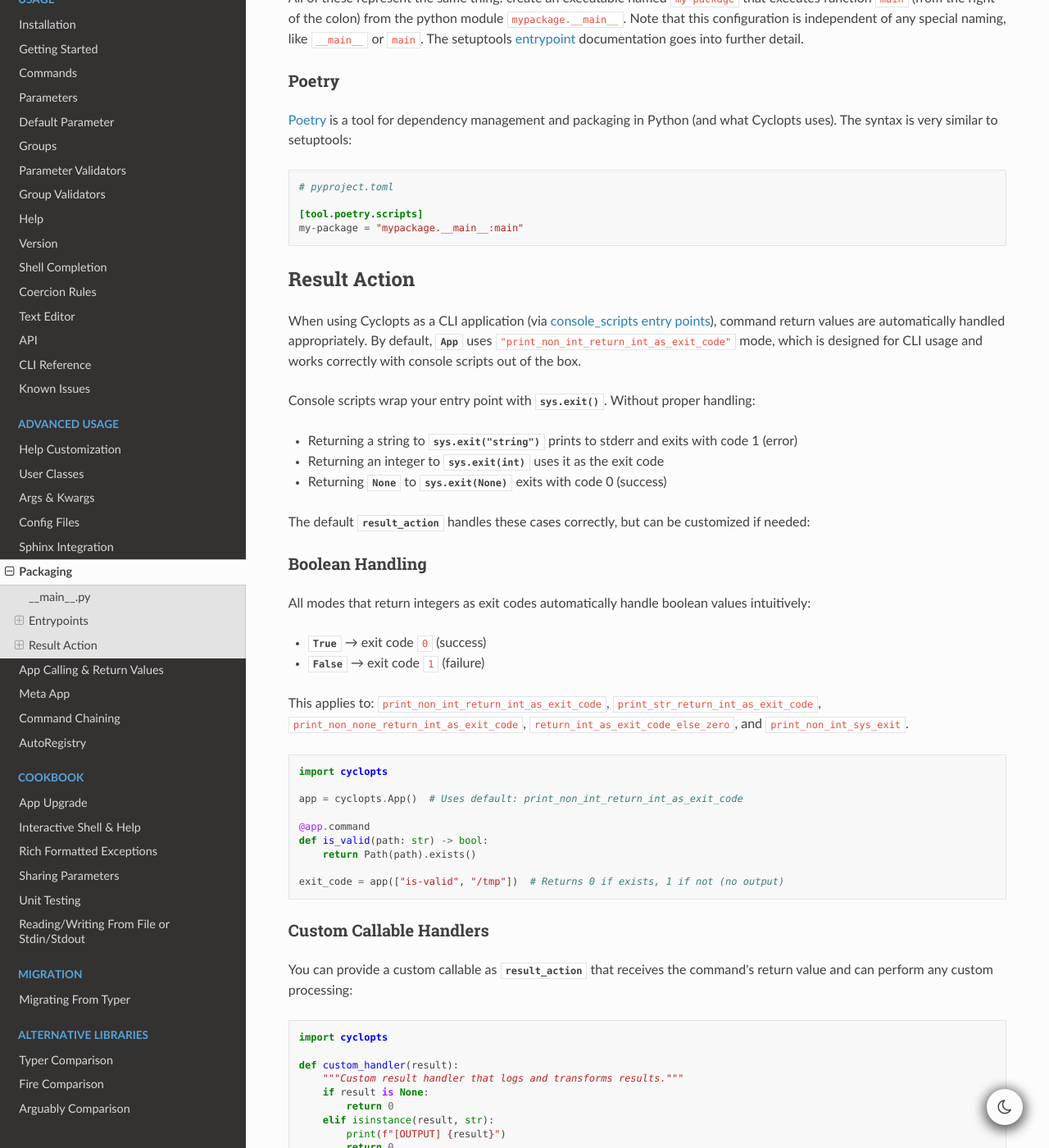
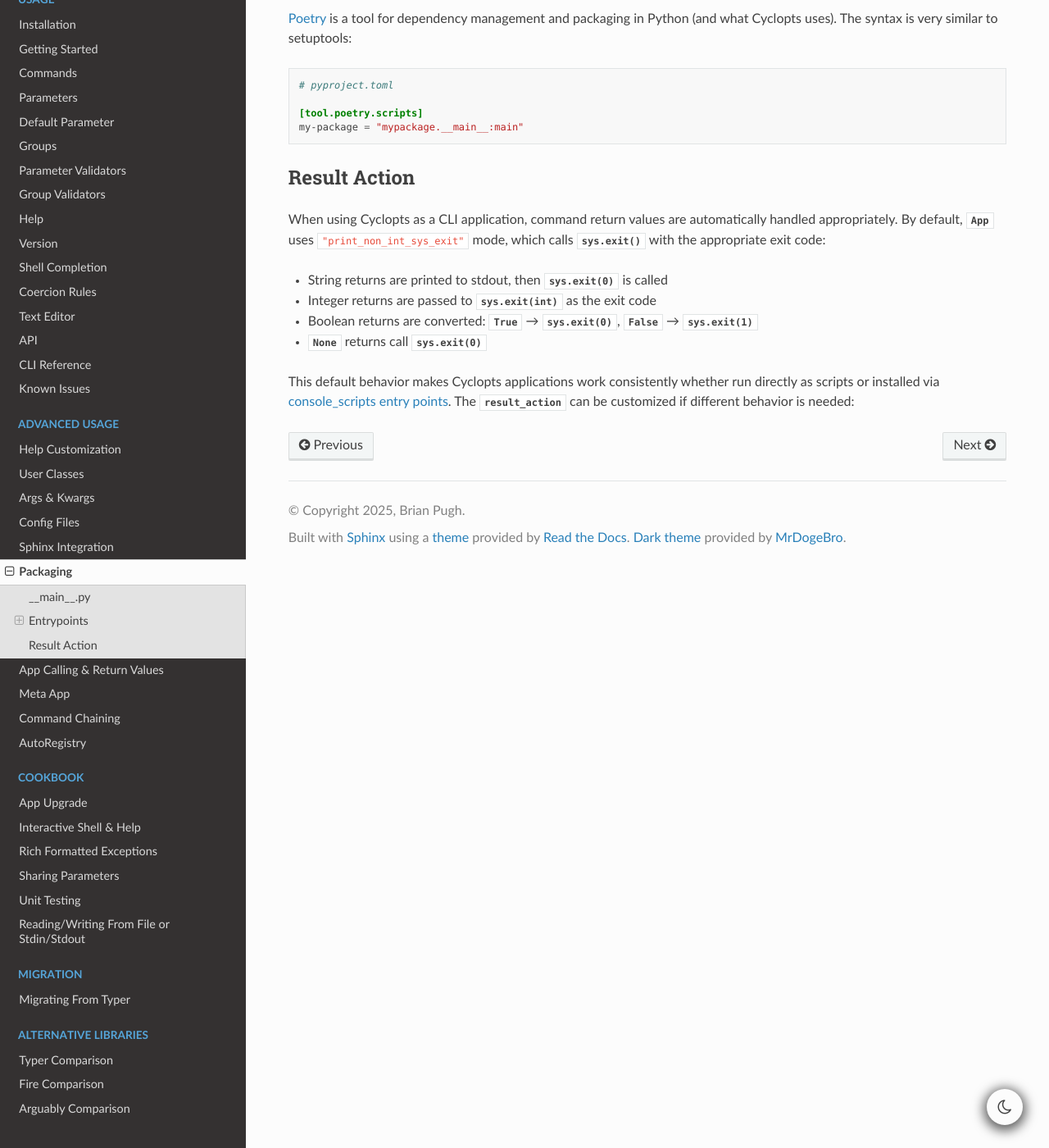
Before and after one commit to BrianPugh/cyclopts, a Sphinx documentation site: the page built from docs/source/packaging.rst, in a window 1280 px wide and 1400 px high, scrolled down 1822 px. Shown: the whole window at 82% size. Built offline with Sphinx 7.4.7 and the Read the Docs theme 3.1.0, drawn with Linux system fonts in a browser that asks for light colours; some of the changed text lies outside the part shown.

Commit message:
update docs

```diff
--- a/docs/source/packaging.rst
+++ b/docs/source/packaging.rst
@@ -33,19 +33,14 @@
    def foo(name: str):
        print(f"Hello {name}!")
 
-   def main():
+   if __name__ == "__main__":
        app()
-
-   if __name__ == "__main__":
-       main()
 
 
 .. code-block:: console
 
    $ python -m mypackage World
    Hello World!
-
-In the current state, the :func:`main` function is an unnecessary extra level of indirection (could just directly call :obj:`app`), but it can sometimes offer you additional flexibility in the future if you need it.
 
 -----------
 Entrypoints
@@ -113,126 +108,14 @@
 Result Action
 -------------
 
-When using Cyclopts as a CLI application (via `console_scripts entry points <https://packaging.python.org/en/latest/specifications/entry-points/#use-for-scripts>`_), command return values are automatically handled appropriately. By default, :class:`~cyclopts.App` uses ``"print_non_int_return_int_as_exit_code"`` mode, which is designed for CLI usage and works correctly with console scripts out of the box.
+When using Cyclopts as a CLI application, command return values are automatically handled appropriately. By default, :class:`~cyclopts.App` uses ``"print_non_int_sys_exit"`` mode, which calls :func:`sys.exit` with the appropriate exit code:
 
-Console scripts wrap your entry point with :func:`sys.exit`. Without proper handling:
+- String returns are printed to stdout, then :func:`sys.exit(0) <sys.exit>` is called
+- Integer returns are passed to :func:`sys.exit(int) <sys.exit>` as the exit code
+- Boolean returns are converted: :obj:`True` → :func:`sys.exit(0) <sys.exit>`, :obj:`False` → :func:`sys.exit(1) <sys.exit>`
+- :obj:`None` returns call :func:`sys.exit(0) <sys.exit>`
 
-- Returning a string to :func:`sys.exit("string") <sys.exit>` prints to stderr and exits with code 1 (error)
-- Returning an integer to :func:`sys.exit(int) <sys.exit>` uses it as the exit code
-- Returning :obj:`None` to :func:`sys.exit(None) <sys.exit>` exits with code 0 (success)
-
-The default :attr:`~cyclopts.App.result_action` handles these cases correctly, but can be customized if needed:
-
-^^^^^^^^^^^^^^^^^^
-Boolean Handling
-^^^^^^^^^^^^^^^^^^
-
-All modes that return integers as exit codes automatically handle boolean values intuitively:
-
-- :obj:`True` → exit code ``0`` (success)
-- :obj:`False` → exit code ``1`` (failure)
-
-This applies to: ``print_non_int_return_int_as_exit_code``, ``print_str_return_int_as_exit_code``, ``print_non_none_return_int_as_exit_code``, ``return_int_as_exit_code_else_zero``, and ``print_non_int_sys_exit``.
-
-.. code-block:: python
-
-   import cyclopts
-
-   app = cyclopts.App()  # Uses default: print_non_int_return_int_as_exit_code
-
-   @app.command
-   def is_valid(path: str) -> bool:
-       return Path(path).exists()
-
-   exit_code = app(["is-valid", "/tmp"])  # Returns 0 if exists, 1 if not (no output)
-
-^^^^^^^^^^^^^^^^^^^^^^^^
-Custom Callable Handlers
-^^^^^^^^^^^^^^^^^^^^^^^^
-
-You can provide a custom callable as :attr:`~cyclopts.App.result_action` that receives the command's return value and can perform any custom processing:
-
-.. code-block:: python
-
-   import cyclopts
-
-   def custom_handler(result):
-       """Custom result handler that logs and transforms results."""
-       if result is None:
-           return 0
-       elif isinstance(result, str):
-           print(f"[OUTPUT] {result}")
-           return 0
-       elif isinstance(result, int):
-           return result
-       else:
-           print(f"[RESULT] {result}")
-           return 0
-
-   app = cyclopts.App(result_action=custom_handler)
-
-   @app.command
-   def process(data: str) -> str:
-       return f"Processed: {data}"
-
-   exit_code = app(["process", "test"])  # Prints "[OUTPUT] Processed: test", returns 0
-
-^^^^^^^^^^^^^^^^^
-Recommended Setup
-^^^^^^^^^^^^^^^^^
-
-For CLI applications installed via `console_scripts <https://packaging.python.org/en/latest/specifications/entry-points/#use-for-scripts>`_, point directly to the :class:`~cyclopts.App` object. The default :attr:`~cyclopts.App.result_action` (``"print_non_int_return_int_as_exit_code"``) handles return values appropriately for CLI usage:
-
-.. code-block:: python
-
-   # mypackage/cli.py
-
-   import cyclopts
-
-   app = cyclopts.App()
-
-   @app.command
-   def greet(name: str) -> str:
-       return f"Hello {name}!"
-
-.. code-block:: toml
-
-   # pyproject.toml
-   [project.scripts]
-   my-package = "mypackage.cli:app"
-
-^^^^^^^^^^^^^^^^^^^^^^^^
-Testing CLI Applications
-^^^^^^^^^^^^^^^^^^^^^^^^
-
-When testing CLI applications with the default :attr:`~cyclopts.App.result_action`, you can:
-
-1. Test CLI behavior by capturing stdout:
-
-   .. code-block:: python
-
-      from io import StringIO
-      from contextlib import redirect_stdout
-
-      def test_greet():
-          buf = StringIO()
-          with redirect_stdout(buf):
-              exit_code = app(["greet", "Alice"])
-          assert buf.getvalue() == "Hello Alice!\n"
-          assert exit_code == 0
-
-2. Create a test-specific :class:`~cyclopts.App` with ``result_action="return_value"``:
-
-   .. code-block:: python
-
-      import cyclopts
-
-      def test_greet_return_value():
-          test_app = cyclopts.App(result_action="return_value")
-          test_app.update(app)  # Copy commands from CLI app
-
-          result = test_app(["greet", "Alice"])
-          assert result == "Hello Alice!"
+This default behavior makes Cyclopts applications work consistently whether run directly as scripts or installed via `console_scripts entry points <https://packaging.python.org/en/latest/specifications/entry-points/#use-for-scripts>`_. The :attr:`~cyclopts.App.result_action` can be customized if different behavior is needed:
 
 
 .. _Poetry: https://python-poetry.org
```
Also changed, not shown: docs/source/api.rst (+37 -26 lines), docs/source/app_calling.rst (+9 -12 lines), docs/source/cookbook/unit_testing.rst (+30 -49 lines), 1 other file.
